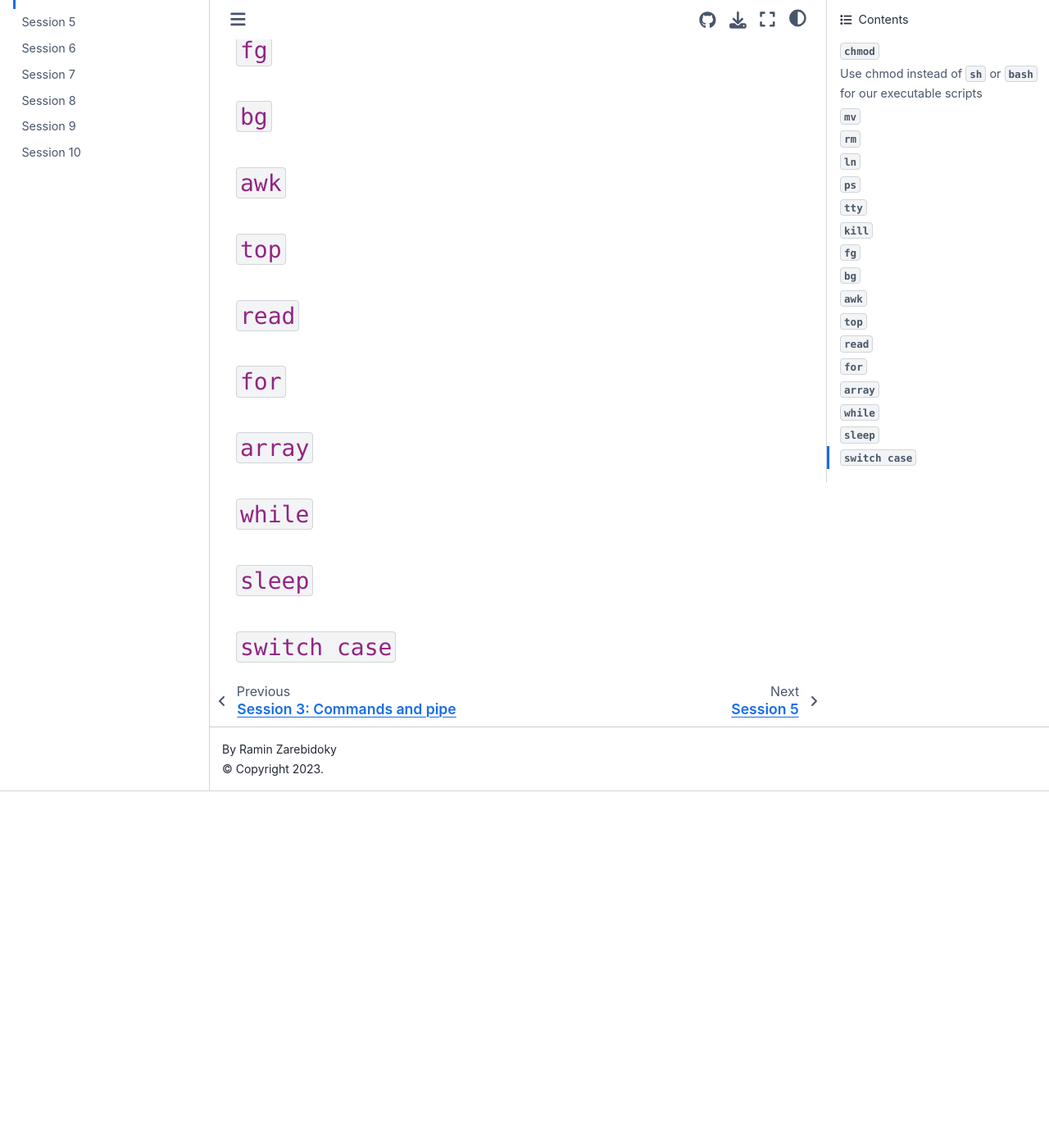
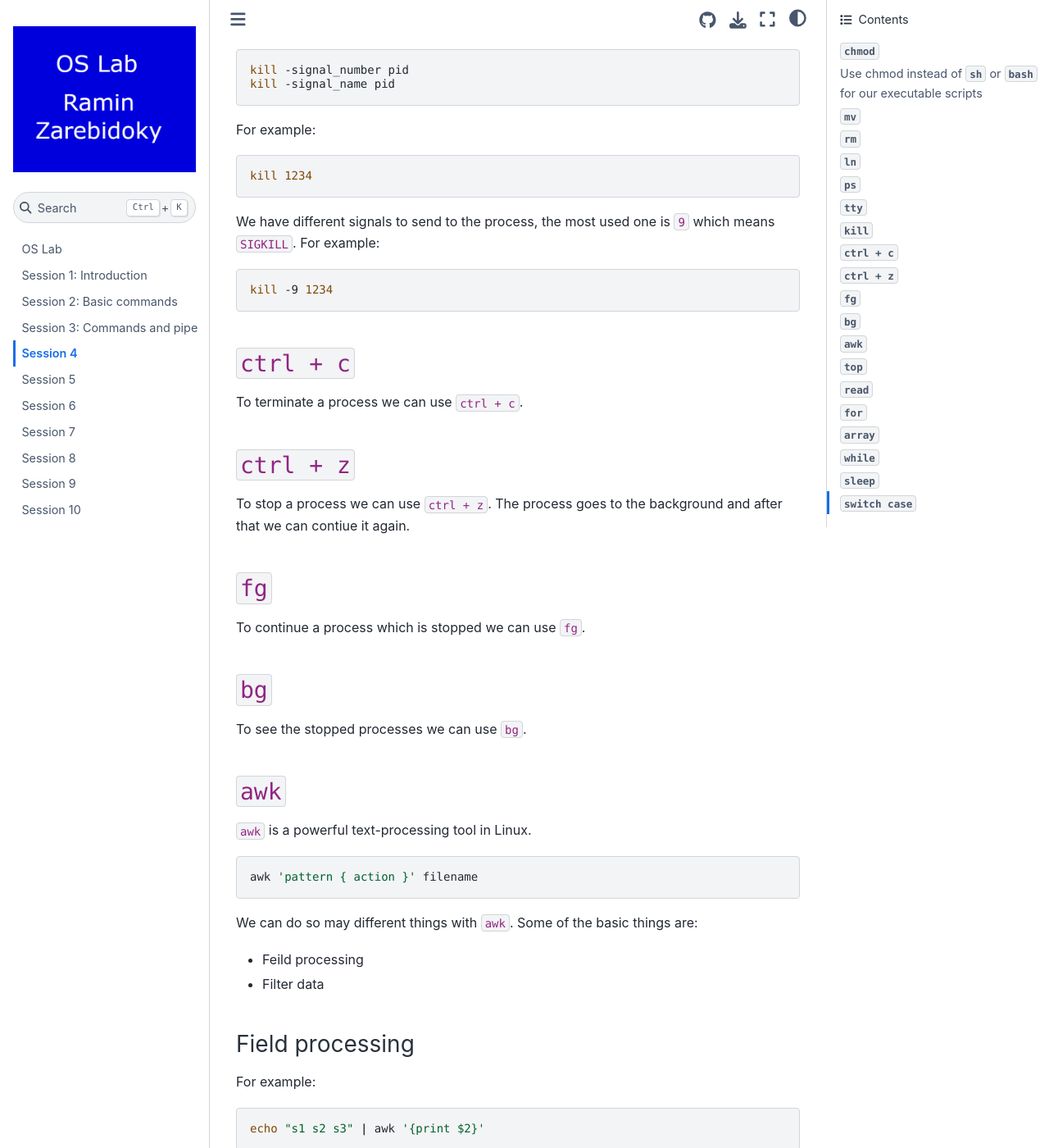
Before and after one commit to LiterallyTheOne/os_lab, a Jupyter Book: the page built from docs/session_4.md, in a window 1280 px wide and 1400 px high, scrolled down 6693 px. Shown: the whole window at 82% size. Built offline with Jupyter Book 1.0.4 settings and Sphinx 7.4.7 and the Sphinx Book theme 1.1.4, drawn with Linux system fonts in a browser that asks for light colours; before the commit the page ends 7658 px from its top, so only the background shows below that; some of the changed text lies outside the part shown.

Commit message:
Add description for kill, ctrl-c, ctrl-z, fg, bg, awk

````diff
--- a/docs/session_4.md
+++ b/docs/session_4.md
@@ -256,11 +256,87 @@ tty
 
 ## `kill`
 
+To `kill` a process we can use the `kill` command.
+
+```shell
+kill -signal_number pid
+kill -signal_name pid
+```
+
+For example:
+
+```shell
+kill 1234
+```
+
+We have different signals to send to the process, the most used one is `9` which means `SIGKILL`.
+For example:
+
+```shell
+kill -9 1234
+```
+
+## `ctrl + c`
+
+To terminate a process we can use `ctrl + c`.
+
+## `ctrl + z`
+
+To stop a process we can use `ctrl + z`.
+The process goes to the background and after that we can contiue it again.
+
 ## `fg`
+
+To continue a process which is stopped we can use `fg`.
 
 ## `bg`
 
+To see the stopped processes we can use `bg`.
+
 ## `awk`
+
+`awk` is a powerful text-processing tool in Linux.
+
+```shell
+awk 'pattern { action }' filename
+```
+
+We can do so may different things with `awk`.
+Some of the basic things are:
+
+* Feild processing
+* Filter data
+
+### Field processing
+
+For example:
+
+```shell
+echo "s1 s2 s3" | awk '{print $2}'
+```
+
+the output will be `s2`.
+
+### Filter data
+
+For example:
+
+```shell
+echo -e "BTC 89.12\nETH 42\nDOGE 1.25" | awk '$2 > 30'
+```
+
+the output will be:
+
+```text
+BTC 89.12
+ETH 42
+```
+
+### Combination of field processing and filter data
+
+```shell
+echo -e "BTC 89.12\nETH 42\nDOGE 1.25" | awk '$2 > 30 {print $1}'
+```
 
 ## `top`
 
````
